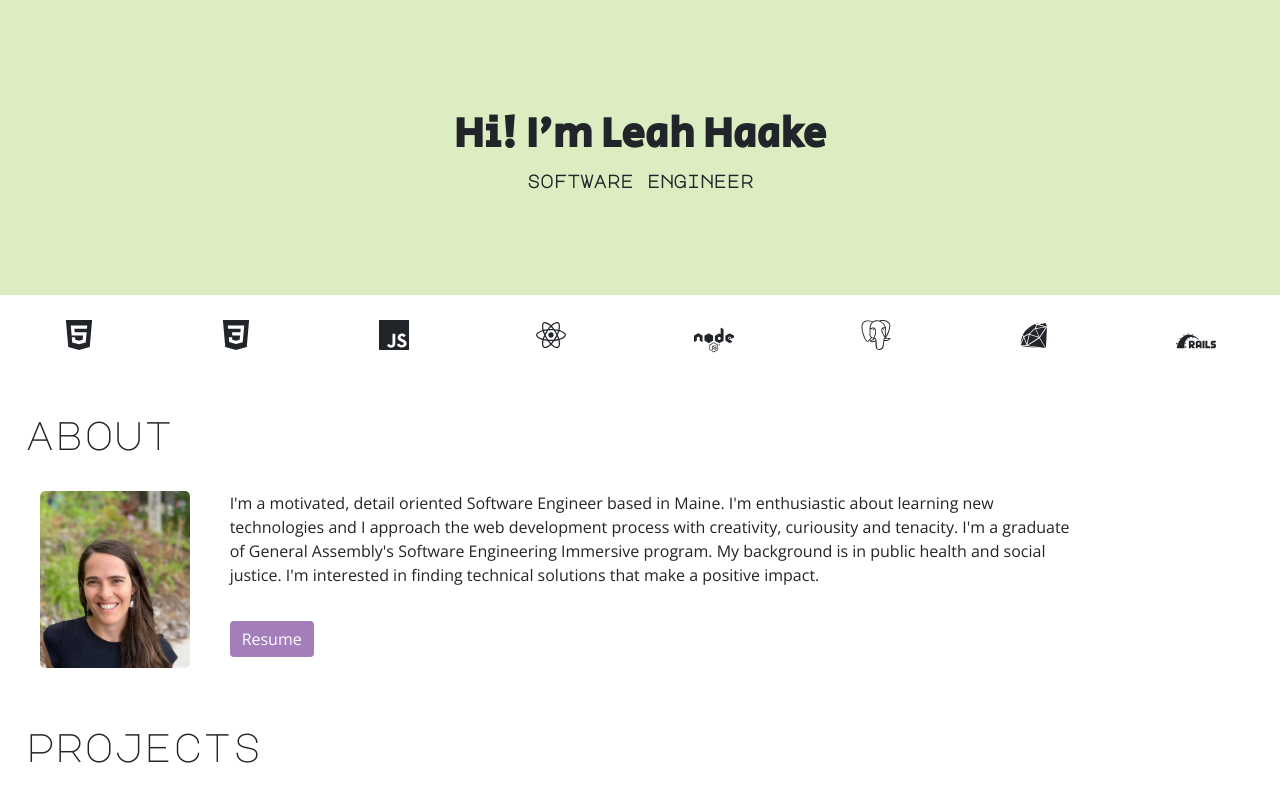
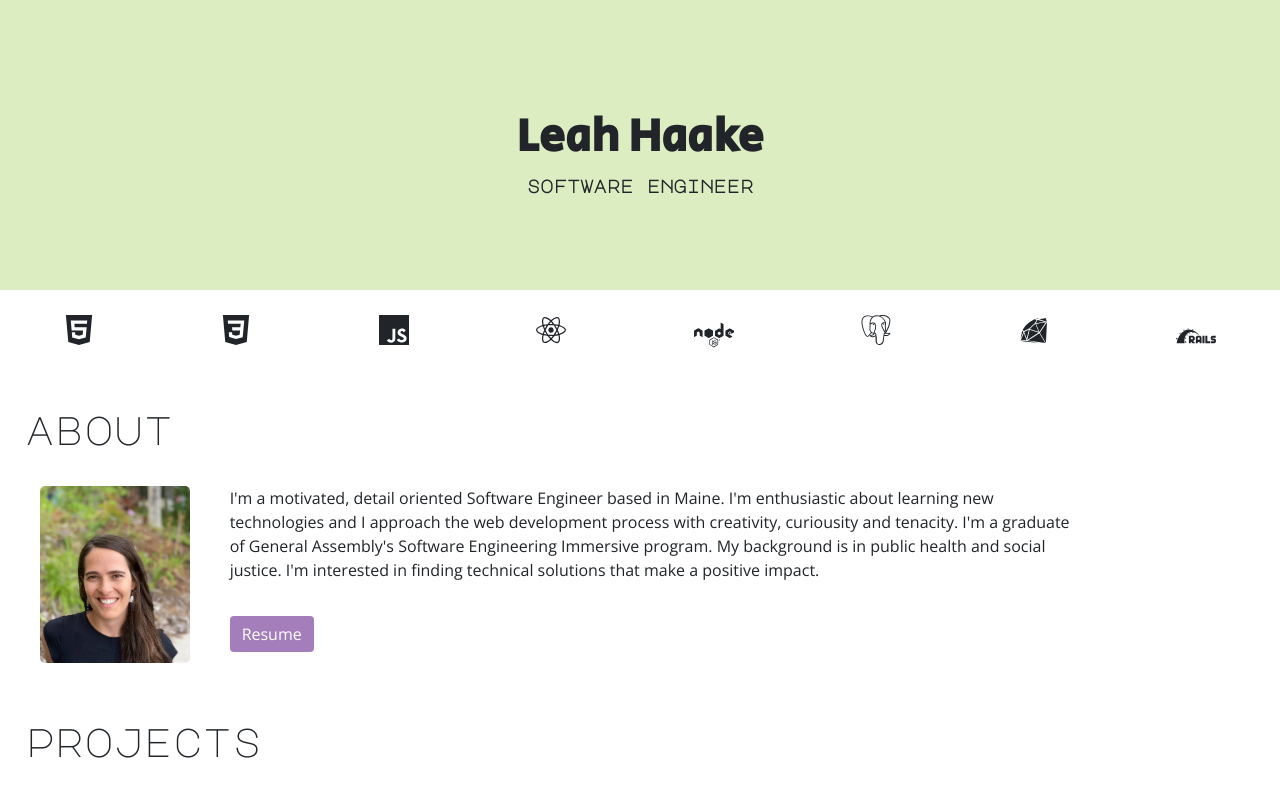
Before and after one commit to lhaake/portfolio, a React (Create React App) app: page / in a window 1280 px wide. Shown: the top 791 px of the page. Built offline with nearby package versions, Linux system fonts and the light colour scheme.

Commit message:
edits to About.css

```diff
--- a/src/components/About.css
+++ b/src/components/About.css
@@ -4,7 +4,7 @@
     width: 100%;
     height: auto;
     padding-top: 110px;
-    padding-bottom: 100px;
+    padding-bottom: 90px;
     text-align: center;
     display: flex;
     flex-direction: column;
@@ -24,7 +24,7 @@
 .about-container h2 {
     font-family: 'Secular One', sans-serif;
     font-weight: bold;
-    font-size: 42px !important;
+    font-size: 46px !important;
 }
 
 h1 {
@@ -68,6 +68,11 @@ h1 {
 
 .details button a {
     color: white;
+    text-decoration: none;
+}
+.details button a:hover {
+    color: black;
+    font-weight: bold;
 }
 
 @media screen and (max-width: 920px) {
--- a/src/components/About.js
+++ b/src/components/About.js
@@ -12,7 +12,7 @@ const About = () => {
     return (
         <>
         <div className="about-container">
-                <h2>Hi! I'm Leah Haake</h2>
+                <h2>Leah Haake</h2>
                 <p>software engineer</p>
         </div>
         <div className="tech">
```
Also changed, not shown: 1 other file (tests, documents, lock files or other folders).
